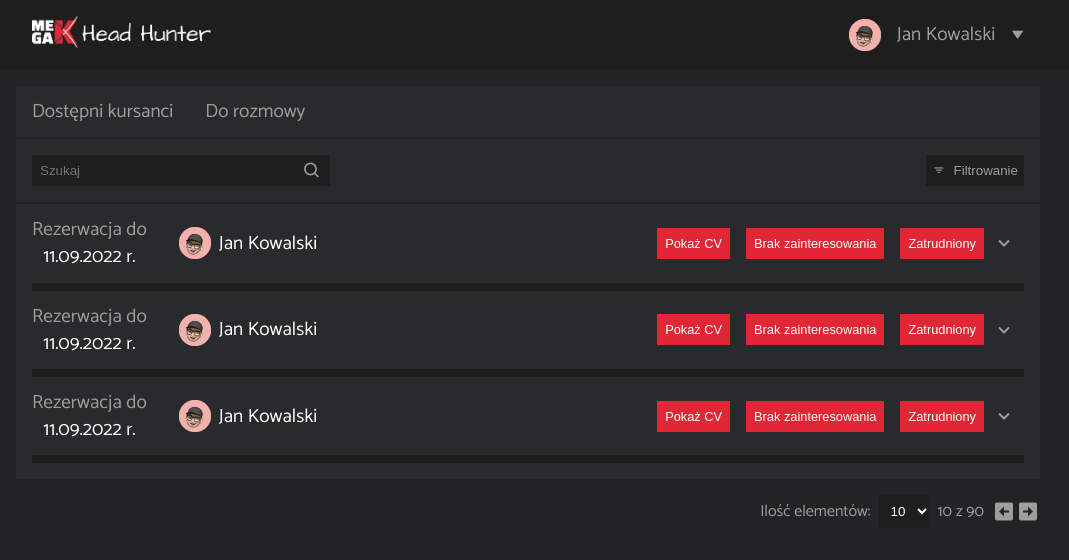
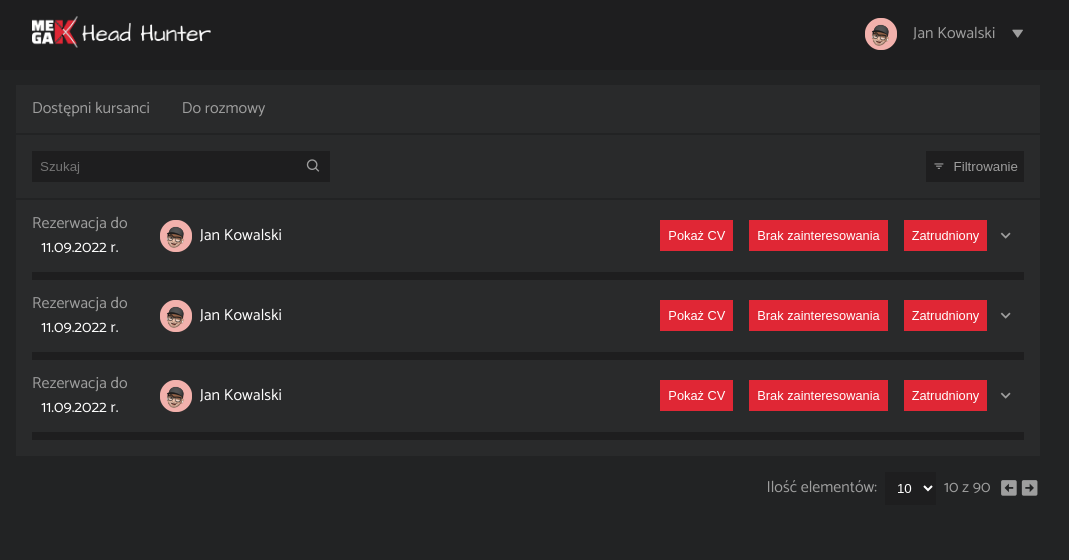
Before and after one commit to tomaszburas/HeadHunter-MK-FE, a React (Create React App) app: page /hr/to-talk in a window 1280 px wide. Shown: the top 560 px of the page, without its empty margins (112-1181 px from the left). Built offline with nearby package versions, Linux system fonts and the light colour scheme.

Commit message:
Updated css (added font-size variable 1rem)

```diff
--- a/src/components/Header.tsx
+++ b/src/components/Header.tsx
@@ -38,7 +38,7 @@ export const Header = () => {
 };
 
 const Container = styled.header`
-  padding: 1rem;
+  padding: ${(props) => props.theme.paddingSize.base};
   display: flex;
   justify-content: space-between;
 
@@ -67,7 +67,7 @@ const MenuNav = styled.div`
   background-color: ${(props) => props.theme.colors.red};
   color: ${(props) => props.theme.colors.white};
   padding: ${(props) => props.theme.paddingSize.base};
-  font-size: 1rem;
+  font-size: ${(props) => props.theme.fontSize.sm};
   border-radius: 0.5rem;
 
   li {
@@ -90,7 +90,7 @@ const Avatar = styled.img`
 
 const Name = styled.p`
   font-size: ${(props) => props.theme.fontSize.sm};
-  margin: 0 1rem;
+  margin: 0 ${(props) => props.theme.marginSize.base};
   white-space: nowrap;
   cursor: pointer;
 `;
--- a/src/components/Hr/Filtration/Filtration.tsx
+++ b/src/components/Hr/Filtration/Filtration.tsx
@@ -252,7 +252,7 @@ const Container = styled.div`
     left: 50%;
     transform: translate(-50%, -50%);
     background-color: ${(props) => props.theme.colors.black};
-    padding: 1rem;
+    padding: ${(props) => props.theme.paddingSize.base};
     z-index: 10;
     color: ${(props) => props.theme.colors.white};
     max-height: 80vh;
@@ -293,7 +293,7 @@ const Container = styled.div`
         .title {
           margin-bottom: ${(props) => props.theme.marginSize.sm};
           color: ${(props) => props.theme.colors.white};
-          font-size: 1rem;
+          font-size: ${(props) => props.theme.fontSize.sm};
         }
 
         .input-box {
@@ -327,7 +327,7 @@ const Container = styled.div`
           }
 
           .input-title {
-            font-size: 1rem;
+            font-size: ${(props) => props.theme.fontSize.sm};
             margin-right: ${(props) => props.theme.marginSize.sm};
           }
 
--- a/src/components/Hr/Pagination.tsx
+++ b/src/components/Hr/Pagination.tsx
@@ -24,7 +24,7 @@ const Container = styled.div`
   display: flex;
   justify-content: flex-end;
   align-items: center;
-  font-size: 1rem;
+  font-size: ${(props) => props.theme.fontSize.sm};
   margin-bottom: ${(props) => props.theme.marginSize.base};
 
   .pagination-title,
--- a/src/components/Theme.tsx
+++ b/src/components/Theme.tsx
@@ -16,8 +16,8 @@ const theme = {
   },
   fontSize: {
     m: '0.8rem',
-    sm: '1.2rem',
-    base: '1.5rem',
+    sm: '1rem',
+    base: '1.3rem',
     lg: '2rem',
     xl: '2.5rem',
     xl2: '3rem',
```
